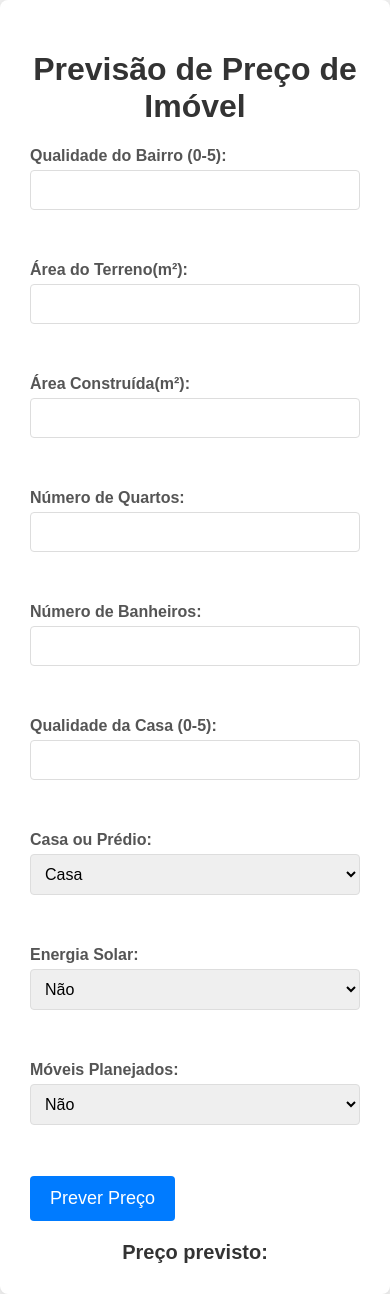
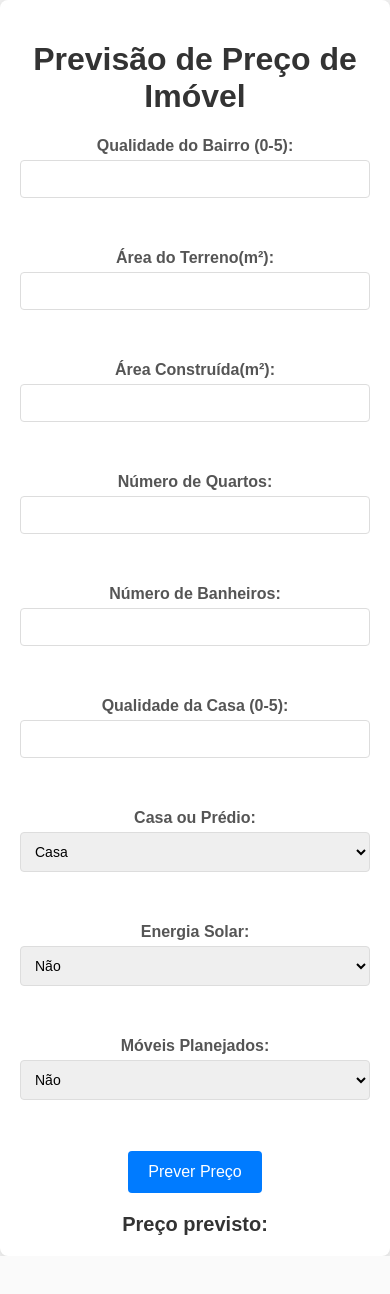
Before and after one commit to JaderZerbini/Previs-o-de-Im-veis, a Flask app: page / in a window 390 px wide. After the commit the page ends 1256 px from the top, so only its background shows below. Run offline with Flask 3, Linux system fonts and the light colour scheme; parts of the project's set-up code (start-up, migrations or seed data) failed here and were passed over.

Commit message:
Update style.css

```diff
--- a/static/style.css
+++ b/static/style.css
@@ -1,3 +1,4 @@
+/* Estilos padrão para telas maiores (desktop) */
 body {
     font-family: sans-serif;
     background-color: #f0f0f0;
@@ -71,3 +72,25 @@
 #preco {
     color: #007BFF;
 }
+
+
+/* Media Query para telas menores (celulares) */
+@media (max-width: 600px) {
+    .container {
+        width: 90%; /* Ocupa 90% da largura da tela */
+        padding: 20px;
+    }
+
+    input[type="number"],
+    select {
+        font-size: 14px; /* Reduz o tamanho da fonte */
+    }
+
+    button {
+        font-size: 16px; /* Reduz o tamanho da fonte do botão */
+    }
+
+    .form {
+        align-items: center; /* Alinha os elementos ao centro */
+    }
+}
```
